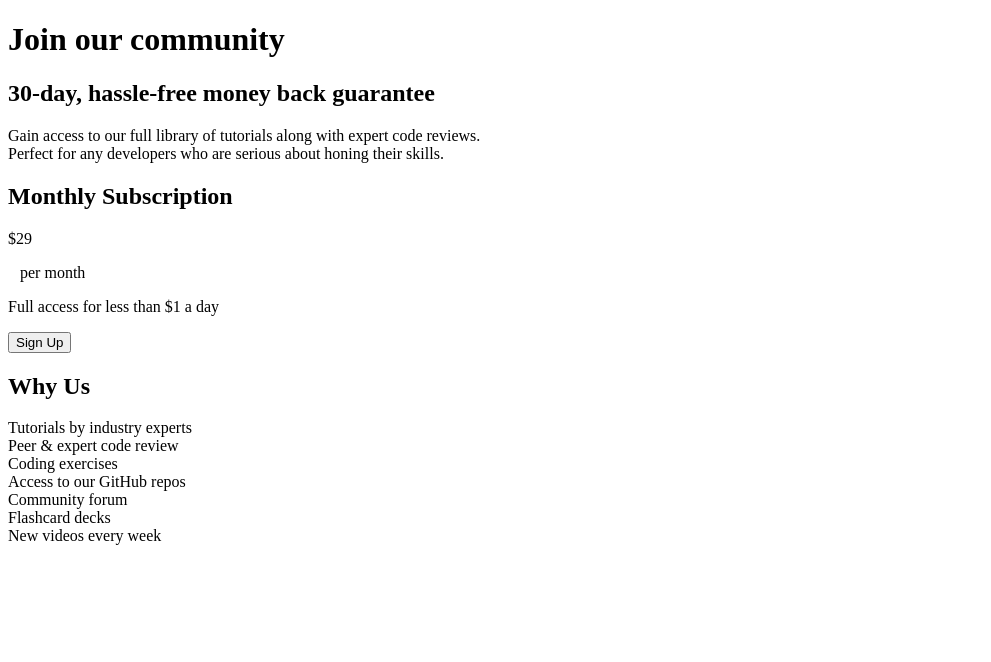
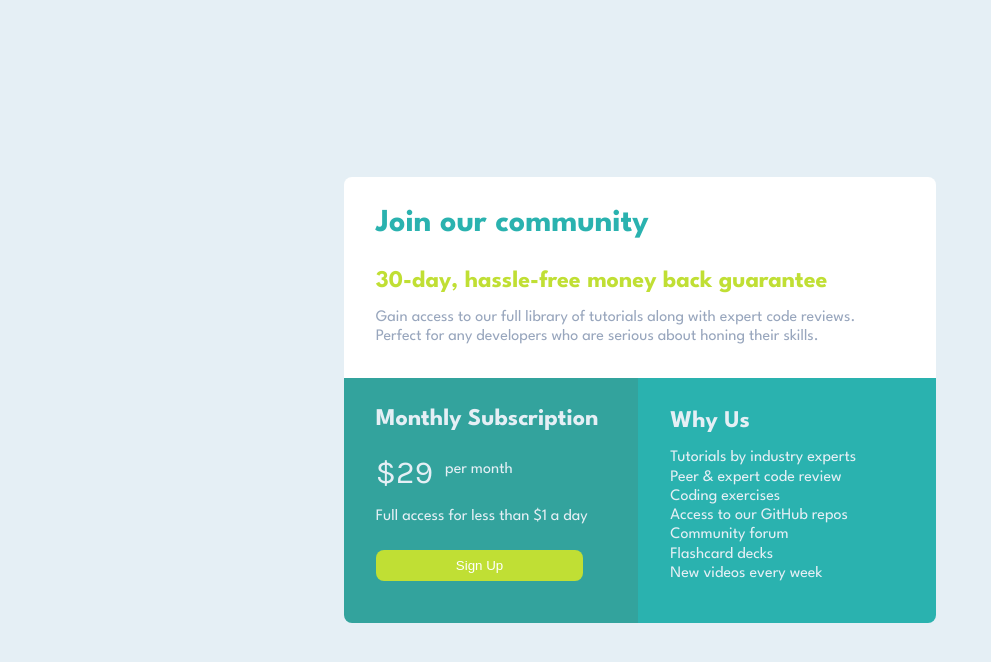
Before and after one commit to mctola1/single-component, a plain HTML site: page index.html in a window 1280 px wide. Shown: the whole page, without its empty margins (0-991 px from the left). Drawn offline with Linux system fonts and the light colour scheme.

Commit message:
Update index.html

```diff
--- a/index.html
+++ b/index.html
@@ -3,7 +3,7 @@
 <head>
     <meta charset="UTF-8">
     <meta name="viewport" content="width=device-width, initial-scale=1.0">
-    <link rel="stylesheet" href="./Single grid component/styles.css">
+    <link rel="stylesheet" href="./Single-component/styles.css">
     <link rel="preconnect" href="https://fonts.googleapis.com">
     <link rel="preconnect" href="https://fonts.gstatic.com" crossorigin>
     <link href="https://fonts.googleapis.com/css2?family=Karla:wght@400;700&family=League+Spartan:wght@400;500;700&display=swap" rel="stylesheet">
```
